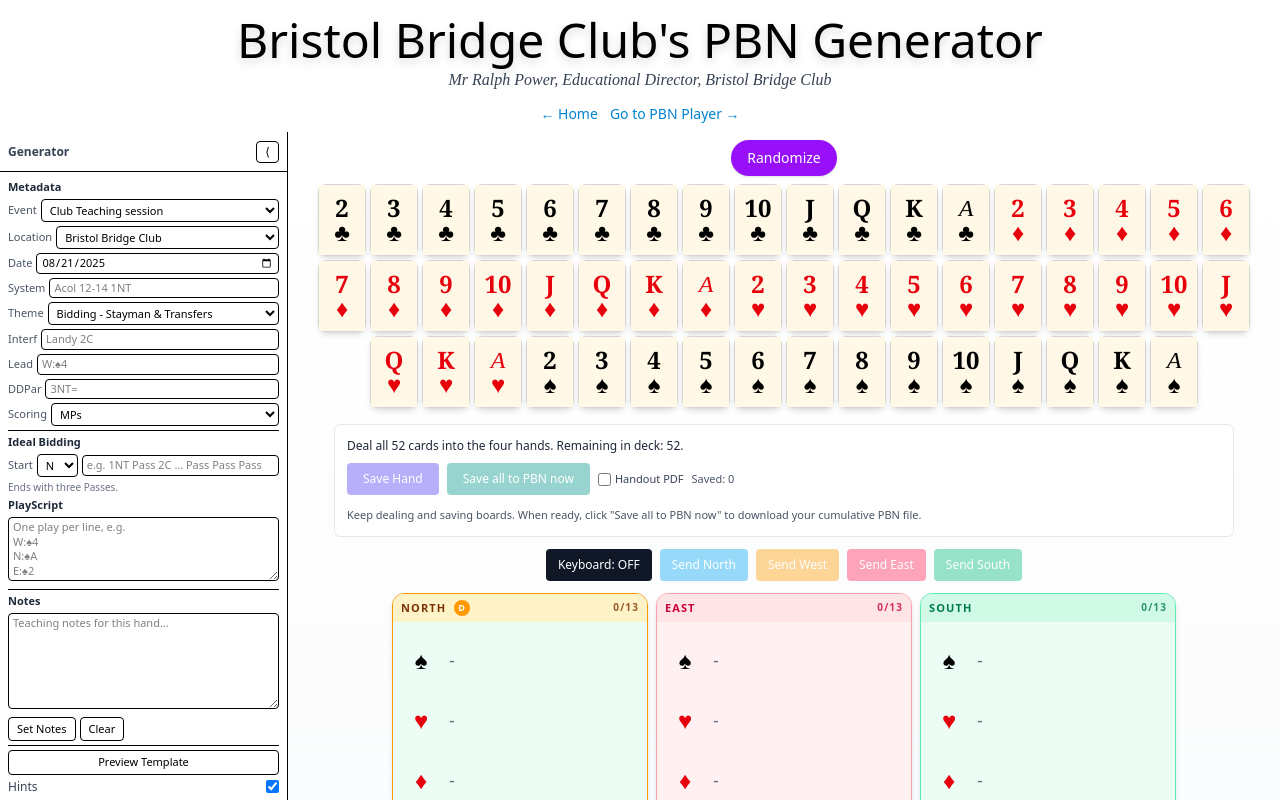
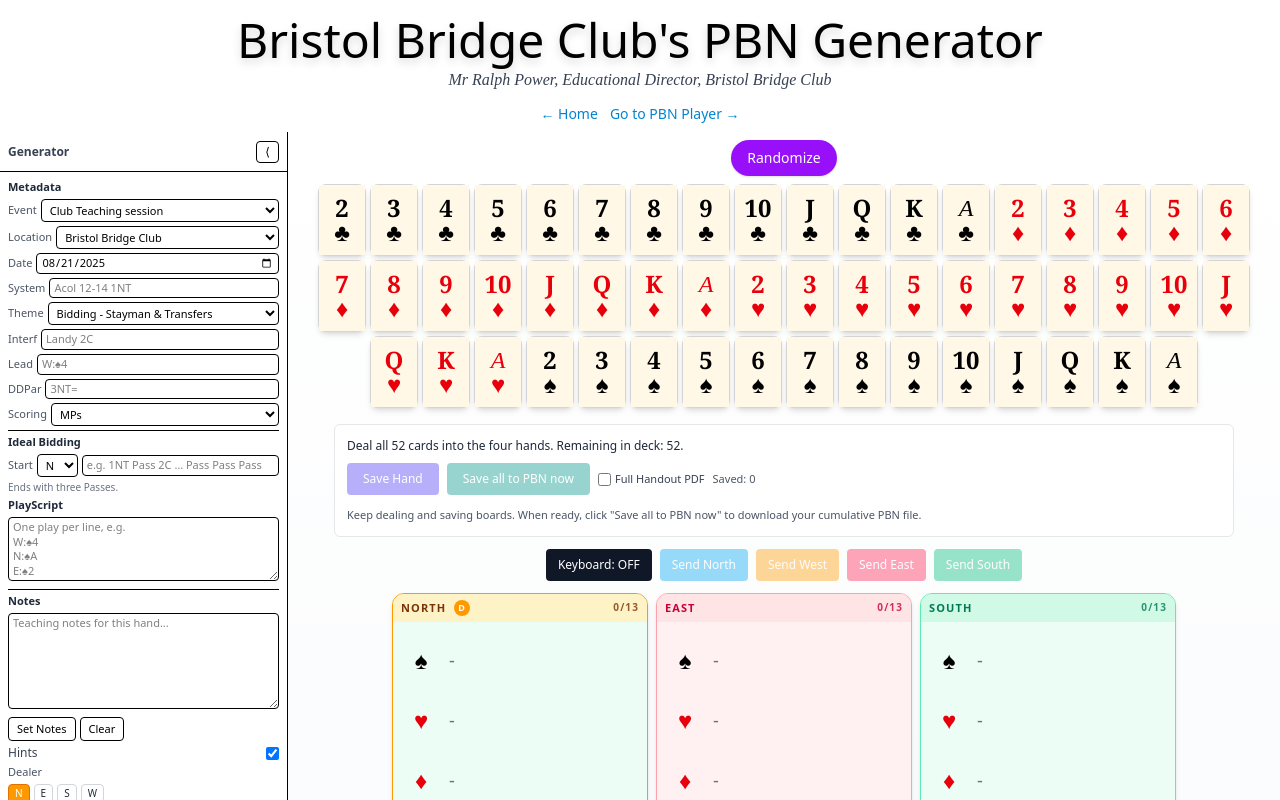
Before and after one commit to drmarkoconnor/ralph-app, a React (Vite) app in the folder ralph-react/: page /picker in a window 1280 px wide. Shown: the top 800 px of the page. Built offline with nearby package versions, Linux system fonts and the light colour scheme.

Commit message:
Generator: remove preview template UI, allow short 'P' in auctions, normalize to Pass, always generate full handout PDF

```diff
--- a/ralph-react/src/DragDropCards.jsx
+++ b/ralph-react/src/DragDropCards.jsx
@@ -151,65 +151,15 @@ export default function DragDropCards({ meta, setMeta }) {
 	const [showDeleteModal, setShowDeleteModal] = useState(false)
 	const copyTimerRef = useRef(null)
 
-	// Metadata preview (Template)
-	const [exportPreview, setExportPreview] = useState('')
-	const toPbnDate = (iso) => (iso ? String(iso).replace(/-/g, '.') : '')
-	const onExportTemplate = async () => {
-		try {
-			const site =
-				meta?.siteChoice === 'Other'
-					? meta?.siteOther || 'Other'
-					: meta?.siteChoice
-			const theme =
-				meta?.themeChoice === 'Custom…'
-					? meta?.themeCustom || ''
-					: meta?.themeChoice
-			const auctionTokens = String(meta?.auctionText || '')
-				.trim()
-				.split(/\s+/)
-				.filter(Boolean)
-			const sample = BoardZ.parse({
-				event: meta?.event || 'Club Teaching session',
-				site,
-				date: meta?.date || toPbnDate(meta?.dateISO),
-				board: 1,
-				dealer: 'N',
-				vul: 'None',
-				dealPrefix: 'N',
-				hands: {
-					N: { S: [], H: [], D: [], C: [] },
-					E: { S: [], H: [], D: [], C: [] },
-					S: { S: [], H: [], D: [], C: [] },
-					W: { S: [], H: [], D: [], C: [] },
-				},
-				auctionStart: auctionTokens.length
-					? meta?.auctionStart || 'N'
-					: undefined,
-				auction: auctionTokens.length ? auctionTokens : undefined,
-				ext: {
-					system: meta?.system || undefined,
-					theme: theme || undefined,
-					interf: meta?.interf || undefined,
-					lead: meta?.lead || undefined,
-					ddpar: meta?.ddpar || undefined,
-					scoring: meta?.scoring || undefined,
-					playscript: meta?.playscript || undefined,
-				},
-				notes: meta?.notes && meta.notes.length ? meta.notes : [],
-			})
-			const txt = await exportBoardPBN(sample)
-			setExportPreview(txt)
-		} catch (e) {
-			setExportPreview(String(e))
-		}
-	}
+  const toPbnDate = (iso) => (iso ? String(iso).replace(/-/g, '.') : '')
 
 	// Left controls panel state
 	const [leftOpen, setLeftOpen] = useState(true)
 	const isIPhone = useIsIPhone()
 	const [activeSeat, setActiveSeat] = useState('N')
 	const [includeHandout, setIncludeHandout] = useState(false)
-	const [handoutMode, setHandoutMode] = useState('basic') // 'basic' | 'full'
+	// handoutMode deprecated – always full now
+	const handoutMode = 'full'
 
 	// Keyboard entry mode
 	const [kbMode, setKbMode] = useState(false)
@@ -786,6 +736,7 @@ export default function DragDropCards({ meta, setMeta }) {
 			.trim()
 			.split(/\s+/)
 			.filter(Boolean)
+			.map(t => (t === 'P' ? 'Pass' : t))
 
 		// dealPrefix aligns with dealer by default
 		const boardObj = {
@@ -850,6 +801,7 @@ export default function DragDropCards({ meta, setMeta }) {
 							.trim()
 							.split(/\s+/)
 							.filter(Boolean)
+							.map(t => (t === 'P' ? 'Pass' : t))
 						return {
 							number: boardNo,
 							dealer,
@@ -887,9 +839,9 @@ export default function DragDropCards({ meta, setMeta }) {
 						.slice(0, 40) || 'session'
 					const base = `ralph-${yyyy}${mm}${dd}-${safeTheme}-hand`
 					await generateHandoutPDF(dealsForPdf, {
-						mode: handoutMode === 'full' ? 'full' : 'basic',
+						mode: 'full',
 						filenameBase: base,
-						autoNotes: handoutMode === 'full',
+						autoNotes: true,
 					})
 				} catch (err) {
 					console.error('PDF handout failed', err)
@@ -1371,18 +1323,7 @@ export default function DragDropCards({ meta, setMeta }) {
 									)}
 								</div>
 
-								<div className="pt-1 border-t space-y-1">
-									<button
-										className="w-full px-2 py-1 rounded border bg-white text-[11px]"
-										onClick={onExportTemplate}>
-										Preview Template
-									</button>
-									{exportPreview && (
-										<pre className="whitespace-pre-wrap text-[10px] leading-tight bg-gray-50 border border-gray-200 rounded p-2 max-h-24 overflow-y-auto">
-											{exportPreview}
-										</pre>
-									)}
-								</div>
+				          {/* Preview template removed per user request */}
 
 								<div className="flex items-center justify-between">
 									<span className="text-gray-700">Hints</span>
@@ -1589,19 +1530,8 @@ export default function DragDropCards({ meta, setMeta }) {
 											checked={includeHandout}
 											onChange={(e) => setIncludeHandout(e.target.checked)}
 										/>
-										<span>Handout PDF</span>
+										<span>Full Handout PDF</span>
 									</label>
-									{includeHandout && (
-										<div className="flex items-center gap-1 text-[11px]">
-											<select
-												className="border rounded px-1 py-0.5 text-[11px]"
-												value={handoutMode}
-												onChange={(e) => setHandoutMode(e.target.value)}>
-												<option value="basic">Basic</option>
-												<option value="full">Full detail</option>
-											</select>
-										</div>
-									)}
 									<span className="text-[11px] text-gray-600">
 										Saved: {savedHands.length}
 									</span>
--- a/ralph-react/src/schemas/board.ts
+++ b/ralph-react/src/schemas/board.ts
@@ -47,6 +47,7 @@ export const BoardZ = z.object({
 		.array(
 			z.union([
 				z.literal('Pass'),
+				z.literal('P'), // allow short form
 				z.literal('X'),
 				z.literal('XX'),
 				z.string().regex(/^[1-7](C|D|H|S|NT)$/),
```
